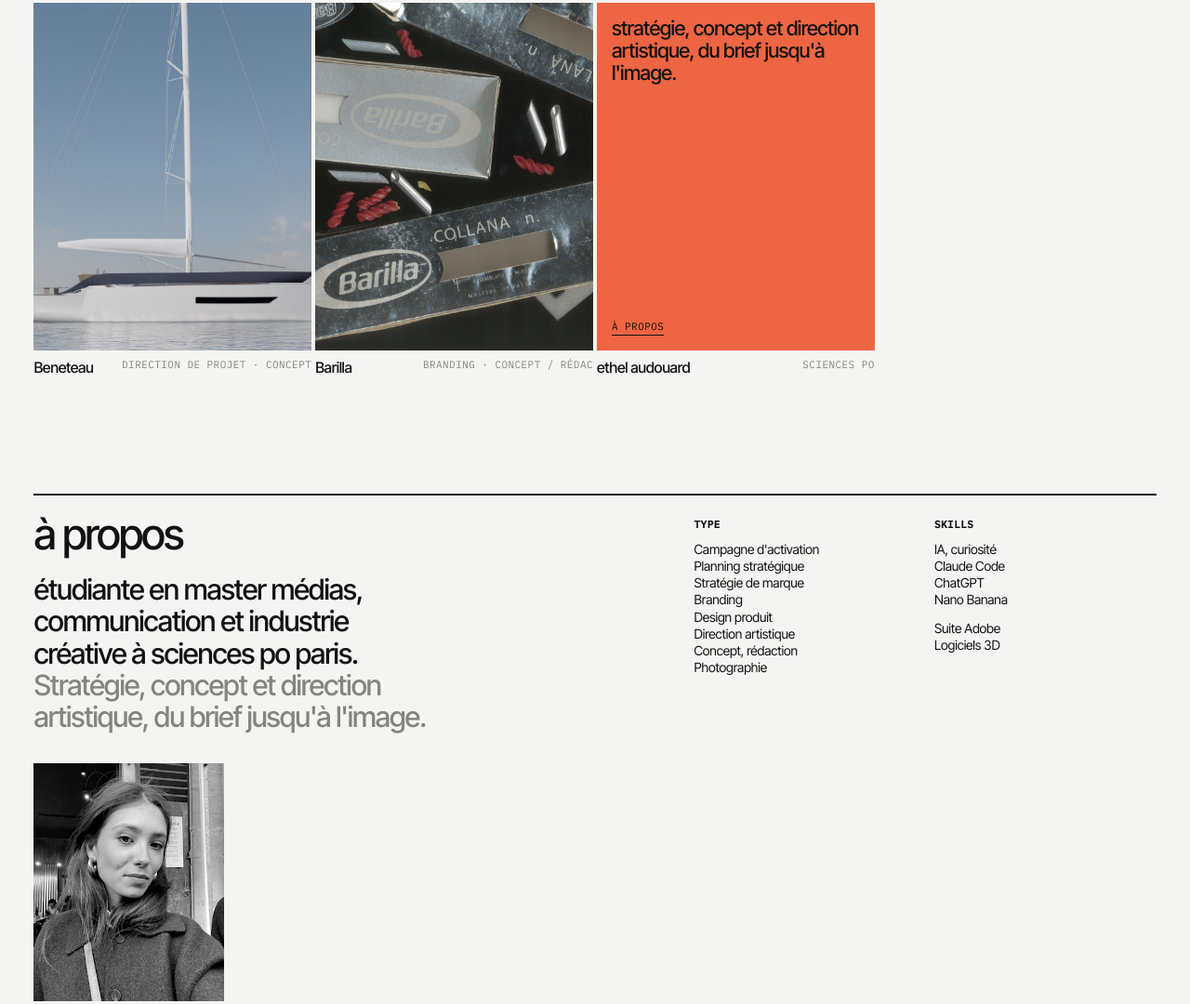
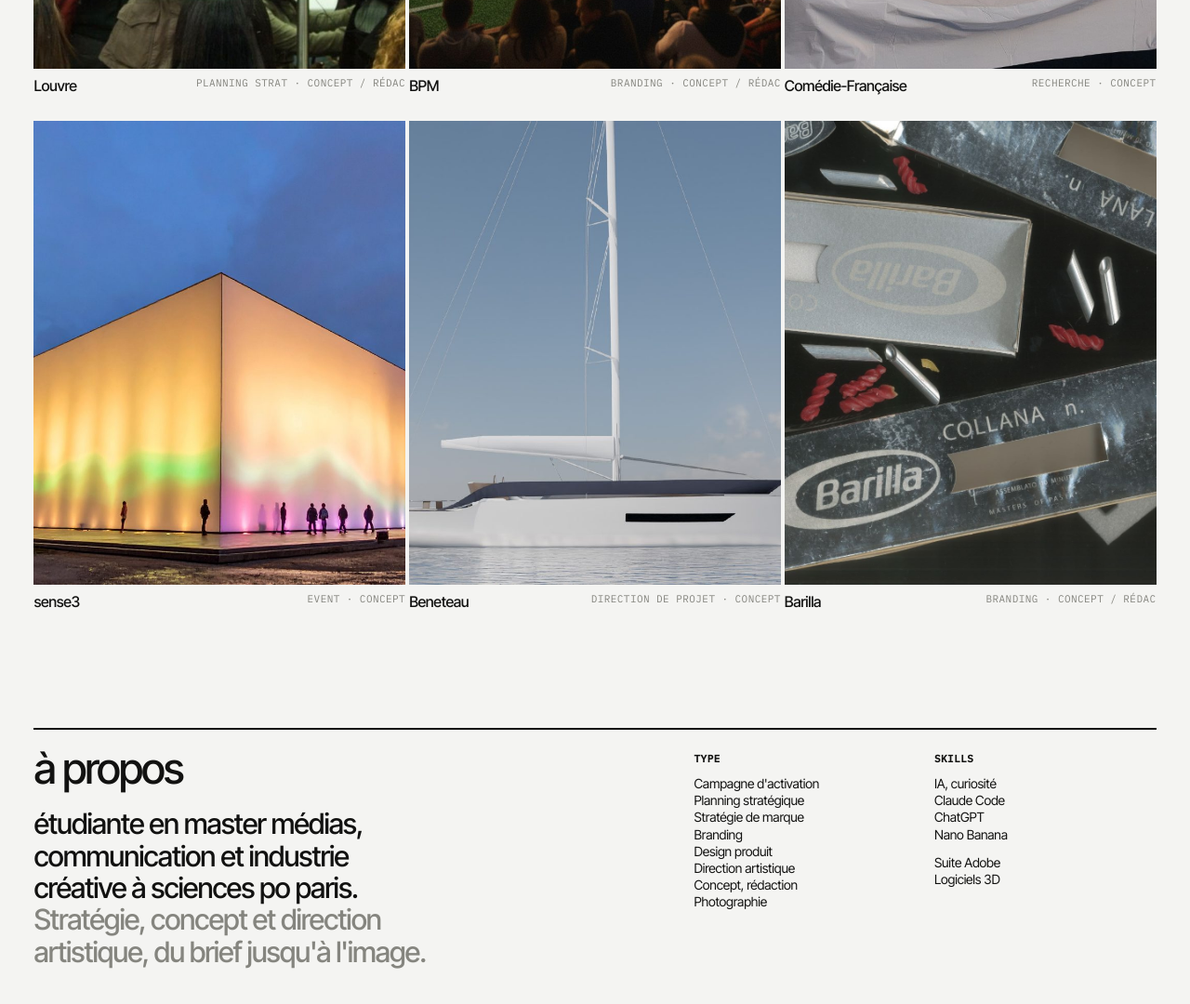
Before and after one commit to ethelaudouard/ethelaudouard.github.io, a plain HTML site: page index.html in a window 1280 px wide. Shown: the part 1163-2243 px from the top of the page at 93% size. Drawn offline with Linux system fonts and the light colour scheme.

Commit message:
Un seul portrait, grille en 3 colonnes
Le portrait de l'accueil devient la seconde photo, la photo de la section à propos est retirée. La grille passe à 3 colonnes et perd la case à propos, pour 2 rangées pleines.

Co-Authored-By: Claude Opus 5.5 <noreply@anthropic.com>
Claude-Session: https://claude.ai/code/session_011cRmsyckga9e2edgqTcdWE

```diff
--- a/index.html
+++ b/index.html
@@ -90,7 +90,7 @@ button{font:inherit;color:inherit;background:none;border:0;padding:0;cursor:poin
 .media img{width:100%;height:100%;object-fit:cover;display:block}
 
 /* grid */
-.grid{display:grid;grid-template-columns:repeat(4,minmax(0,1fr));gap:4px}
+.grid{display:grid;grid-template-columns:repeat(3,minmax(0,1fr));gap:4px}
 .tile{display:flex;flex-direction:column;gap:8px;padding-bottom:22px}
 .tile .media{aspect-ratio:4/5;overflow:hidden;max-width:100%}
 .tile .media > *{transition:transform .6s cubic-bezier(.2,.7,.1,1)}
@@ -385,7 +385,7 @@ dd{margin:0}
     </div>
     <div class="namebox">
       <h1 class="name"><span class="l1">ethel</span><span class="l2">audouard<span class="dot"></span></span></h1>
-      <div class="portrait"><img src="portrait.jpg" alt="Portrait d'ethel audouard"></div>
+      <div class="portrait"><img src="portrait-2.jpg" alt="Portrait d'ethel audouard"></div>
     </div>
   </section>
 
@@ -407,7 +407,6 @@ dd{margin:0}
     <div>
       <h2>à propos</h2>
       <p class="bio">étudiante en master médias, communication et industrie créative à sciences po paris. <em>Stratégie, concept et direction artistique, du brief jusqu'à l'image.</em></p>
-      <img class="aboutpic" src="portrait-2.jpg" alt="ethel audouard" loading="lazy">
     </div>
     <div class="cols">
       <div>
@@ -684,11 +683,7 @@ grid.innerHTML = PROJECTS.map((p,i)=>`
   <a class="tile" href="#${p.id}">
     <div class="media">${visual(p,p.cover,pad(i))}</div>
     <div class="cap mono"><b>${p.short}</b><span>${p.tags.slice(0,2).join(" · ")}</span></div>
-  </a>`).join("") + `
-  <a class="tile about-tile" href="#index" data-scroll="about">
-    <div class="media"><p>stratégie, concept et direction artistique, du brief jusqu'à l'image.</p><span class="go">à propos</span></div>
-    <div class="cap mono"><b>ethel audouard</b><span>sciences po</span></div>
-  </a>`;
+  </a>`).join("");
 list.innerHTML = PROJECTS.map((p,i)=>`
   <a class="row" href="#${p.id}" data-i="${i}" style="${vars(p)}">
     <span class="n">${pad(i)}</span><span class="sq"></span>
```
Also changed, not shown: portrait.jpg (deleted).
